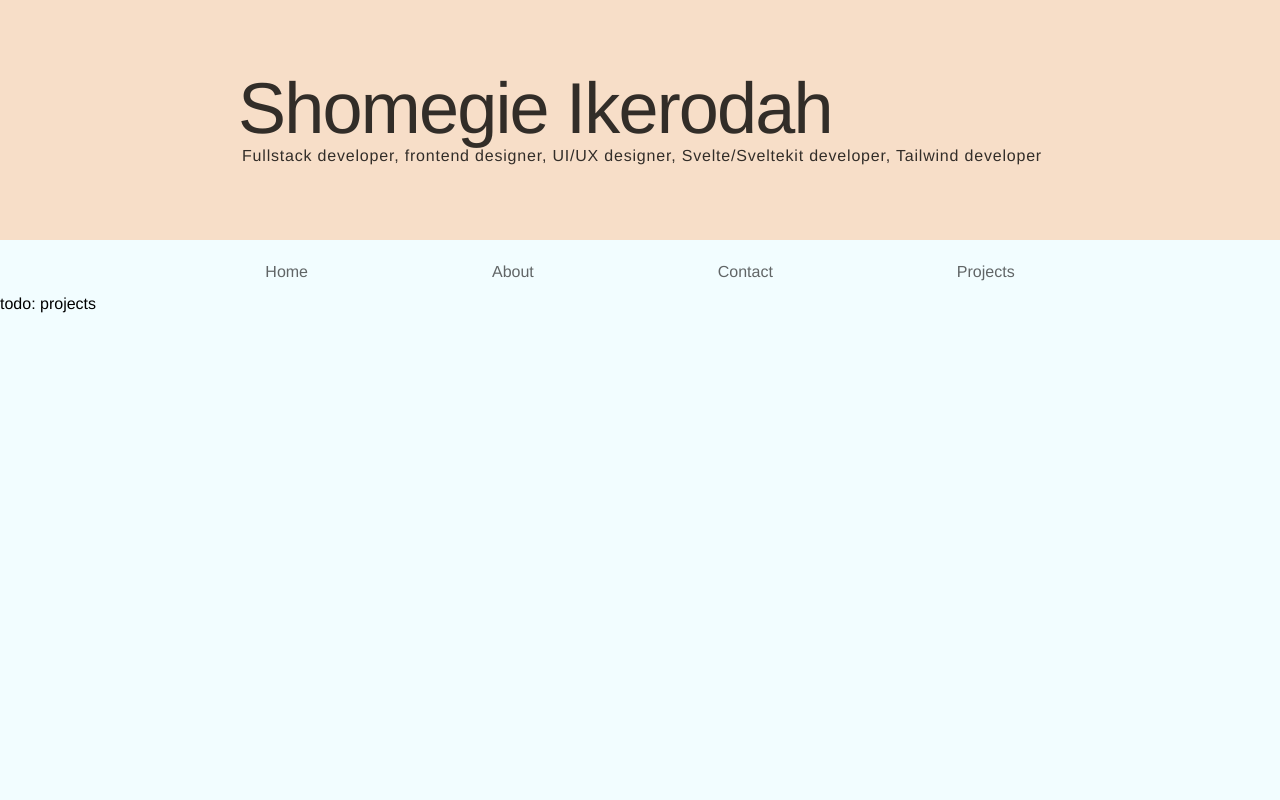
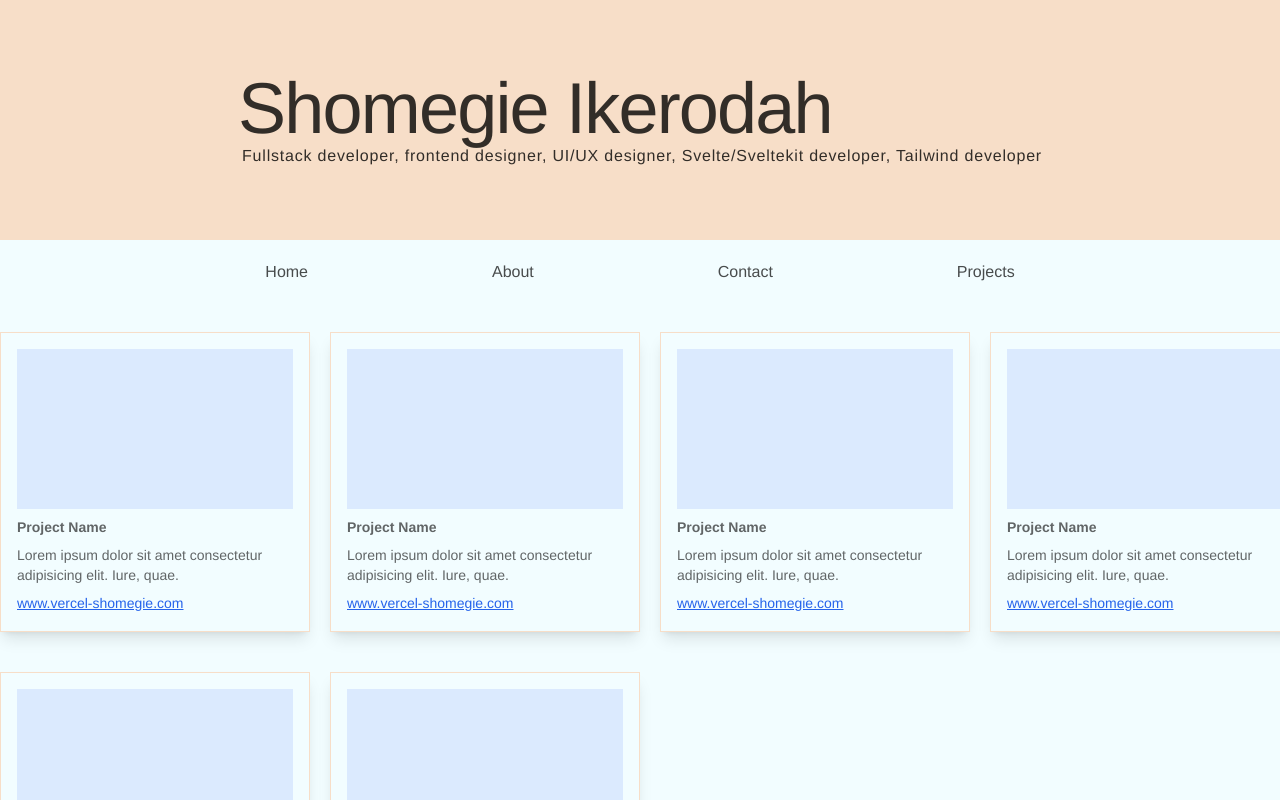
Before and after one commit to Shomegie/Shomegie, a SvelteKit app: page /page/projects in a window 1280 px wide. Shown: the top 800 px of the page. Built offline with nearby package versions, Linux system fonts and the light colour scheme.

Commit message:
projects page template

```diff
--- /dev/null
+++ b/src/components/project_card.svelte
@@ -0,0 +1,25 @@
+<div class="block sm:hidden w-full px-4 border-b ">
+    <div class="w-full h-[250px] max-h-[300px] bg-white shadow-lg border border-[#F7DEC8] mx-auto flex flex-col p-4">
+        <div class="img h-3/5 w-full bg-[#F2FDFF]  rounded "></div>
+        <div class="info flex flex-col pt-2 space-y-2">
+            <div class=" text-sm font-bold text-black text-opacity-60">Project Name</div>
+            <div class="text-sm font-light text-black text-opacity-60"> Lorem ipsum dolor sit amet consectetur adipisicing elit. Iure, quae. </div>
+            <div class="text-sm text-blue-600 underline">www.vercel-shomegie.com</div>
+        </div>
+
+    </div>
+
+</div>
+
+<div class="hidden sm:block">
+    <div class="w-[310px] h-[300px] max-h-[300px]  shadow-lg border border-[#F7DEC8] mx-auto flex flex-col p-4">
+        <div class="img h-3/5 w-full bg-blue-100 "></div>
+        <div class="info flex flex-col pt-2 space-y-2">
+            <div class=" text-sm font-bold text-black text-opacity-60">Project Name</div>
+            <div class="text-sm font-light text-black text-opacity-60"> Lorem ipsum dolor sit amet consectetur adipisicing elit. Iure, quae. </div>
+            <div class="text-sm text-blue-600 underline">www.vercel-shomegie.com</div>
+        </div>
+
+    </div>
+
+</div>
--- a/src/routes/+page.svelte
+++ b/src/routes/+page.svelte
@@ -1,4 +1,5 @@
 <script>
+    import { goto } from "$app/navigation";
     let menu =`text-black text-opacity-60 font-thin cursor-pointer hover:text-opacity-100 transition duration-150 py-2 px-3`
 </script>
 
@@ -44,10 +45,10 @@
     </div>
     <div class="menu pt-3">
         <ul class="flex w-4/5 md:w-4/5 lg:w-4/6 xl:w-4/6 xl:px-10 mx-auto justify-between">
-            <li class={menu}>Home</li>
-            <li class={menu}>About</li>
-            <li class={menu}>Contact</li>
-            <li class={menu}>Projects</li>
+            <li on:click = {()=> goto('/')} on:keydown = {()=> goto('/')} class={menu}>Home</li>
+            <li on:click = {()=> goto('/page/about')} on:keydown = {()=> goto('/page/about')} class={menu}>About</li>
+            <li on:click = {()=> goto('/page/contact')} on:keydown = {()=> goto('/page/contact')} class={menu}>Contact</li>
+            <li on:click = {()=> goto('/page/projects')} on:keydown = {()=> goto('/page/projects')} class={menu}>Projects</li>
         </ul>
     </div>
 
--- a/src/routes/page/+layout.svelte
+++ b/src/routes/page/+layout.svelte
@@ -1,5 +1,7 @@
 <script>
-    let menu =`text-black text-opacity-60 font-thin cursor-pointer hover:text-opacity-100 transition duration-150 py-2 px-3`
+    import { goto } from "$app/navigation";
+
+    let menu =`text-black text-opacity-70 font-thin cursor-pointer hover:text-opacity-100 transition duration-150 py-2 px-3`
 </script>
 
 <div  class=" min-h-screen bg-[#F2FDFF] w-full flex flex-col helv">
@@ -25,10 +27,10 @@
     </div>
     <div class="menu pt-3 hidden sm:block">
         <ul class="flex w-4/5 md:w-4/5 lg:w-4/6 xl:w-4/6 xl:px-10 mx-auto justify-between">
-            <li class={menu}>Home</li>
-            <li class={menu}>About</li>
-            <li class={menu}>Contact</li>
-            <li class={menu}>Projects</li>
+            <li on:click = {()=> goto('/')} on:keydown = {()=> goto('/')} class={menu}>Home</li>
+            <li on:click = {()=> goto('/page/about')} on:keydown = {()=> goto('/page/about')} class={menu}>About</li>
+            <li on:click = {()=> goto('/page/contact')} on:keydown = {()=> goto('/page/contact')} class={menu}>Contact</li>
+            <li on:click = {()=> goto('/page/projects')} on:keydown = {()=> goto('/page/projects')} class={menu}>Projects</li>
         </ul>
     </div>
     <slot></slot>
--- a/src/routes/page/projects/+page.svelte
+++ b/src/routes/page/projects/+page.svelte
@@ -1 +1,19 @@
-todo: projects
+<script>
+    import ProjectCard from "../../../components/project_card.svelte";
+</script>
+
+<div class=" pt-10 min-h-[50vh] w-full">
+
+    <div class="grid grid-cols-1 sm:grid-cols-2 gap-10 sm:gap-6 md:gap-10  w-fit mx-auto lg:grid-cols-3 xl:grid-cols-4">
+        <ProjectCard />
+        <ProjectCard />
+        <ProjectCard />
+        <ProjectCard />
+        <ProjectCard />
+        <ProjectCard />
+
+    </div>
+
+
+
+</div>
```
